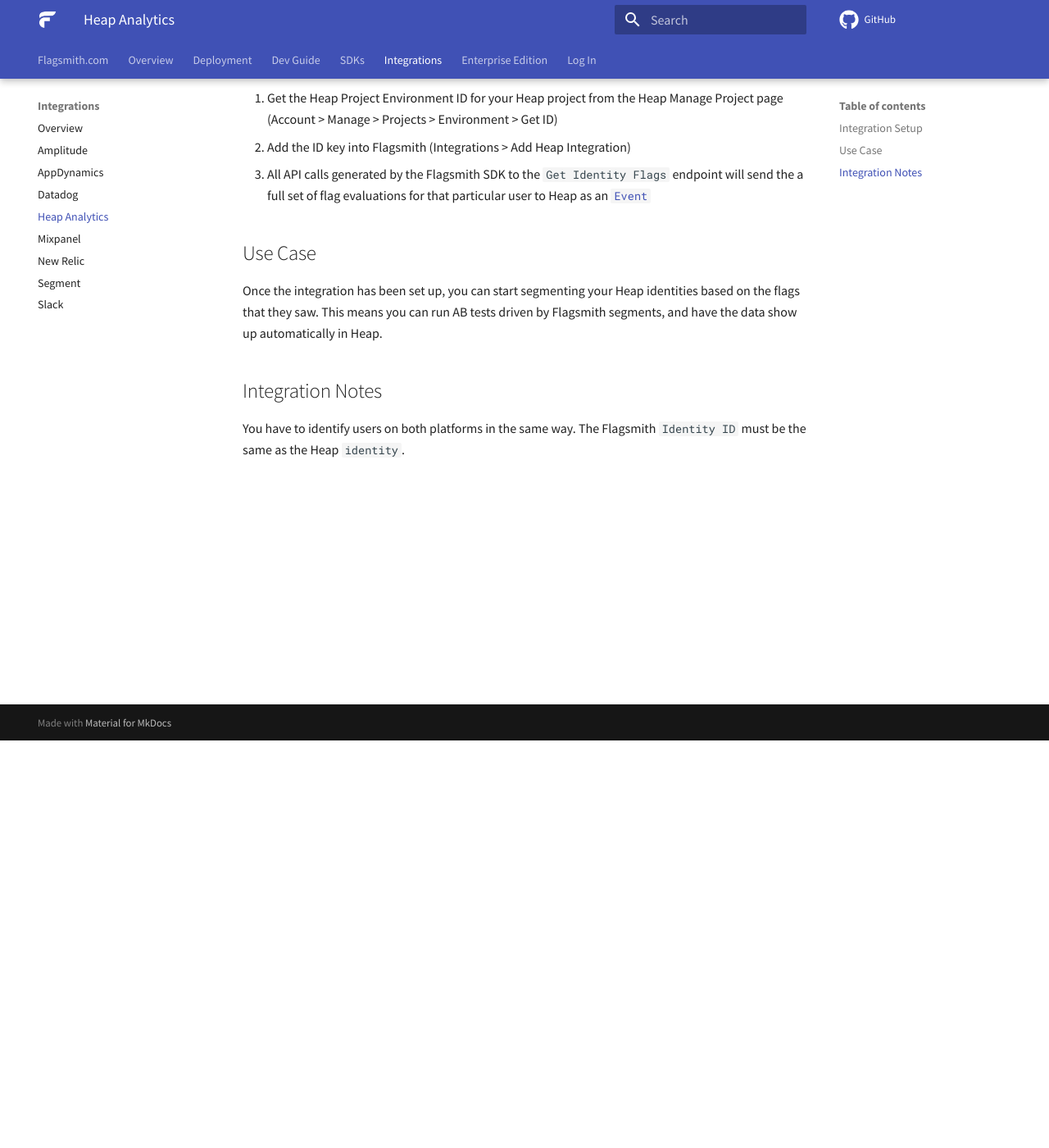
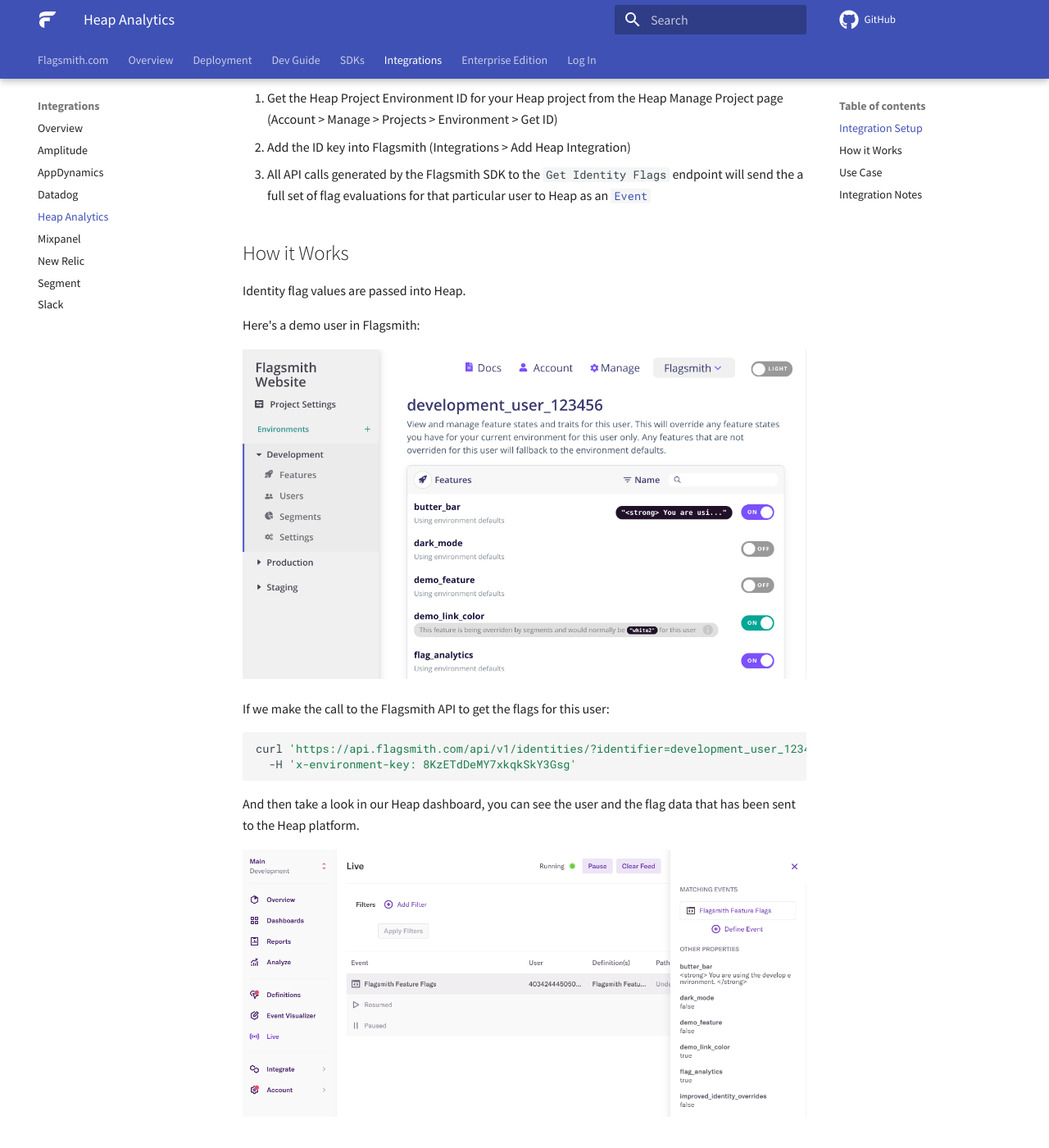
Before and after one commit to Flagsmith/flagsmith-docs, an MkDocs documentation site: the page built from docs/integrations/heap.md, in a window 1280 px wide and 1400 px high, scrolled down 497 px. Shown: the whole window at 82% size. Built offline with MkDocs 1.6.1 and Material for MkDocs 9.7.7, drawn with Linux system fonts in a browser that asks for light colours; comment, search, counter and statistics services are not loaded.

Commit message:
Added Heap screenshots

````diff
--- a/docs/integrations/heap.md
+++ b/docs/integrations/heap.md
@@ -12,6 +12,25 @@ You can integrate Flagsmith with Heap Analytics. The integration automatically s
 2. Add the ID key into Flagsmith (Integrations > Add Heap Integration)
 3. All API calls generated by the Flagsmith SDK to the `Get Identity Flags` endpoint will send the a full set of flag evaluations for that particular user to Heap as an [`Event`](https://developers.heap.io/reference#track-1)
 
+## How it Works
+
+Identity flag values are passed into Heap.
+
+Here's a demo user in Flagsmith:
+
+<img src="/images/integrations/heap/heap-integration-2.png"/>
+
+If we make the call to the Flagsmith API to get the flags for this user:
+
+```bash
+curl 'https://api.flagsmith.com/api/v1/identities/?identifier=development_user_123456' \
+  -H 'x-environment-key: 8KzETdDeMY7xkqkSkY3Gsg'
+```
+
+And then take a look in our Heap dashboard, you can see the user and the flag data that has been sent to the Heap platform.
+
+<img src="/images/integrations/heap/heap-integration-1.png"/>
+
 ## Use Case
 
 Once the integration has been set up, you can start segmenting your Heap identities based on the flags that they saw. This means you can run AB tests driven by Flagsmith segments, and have the data show up automatically in Heap.
````
Also changed, not shown: docs/images/integrations/heap/heap-integration-1.png (added), docs/images/integrations/heap/heap-integration-2.png (added).
